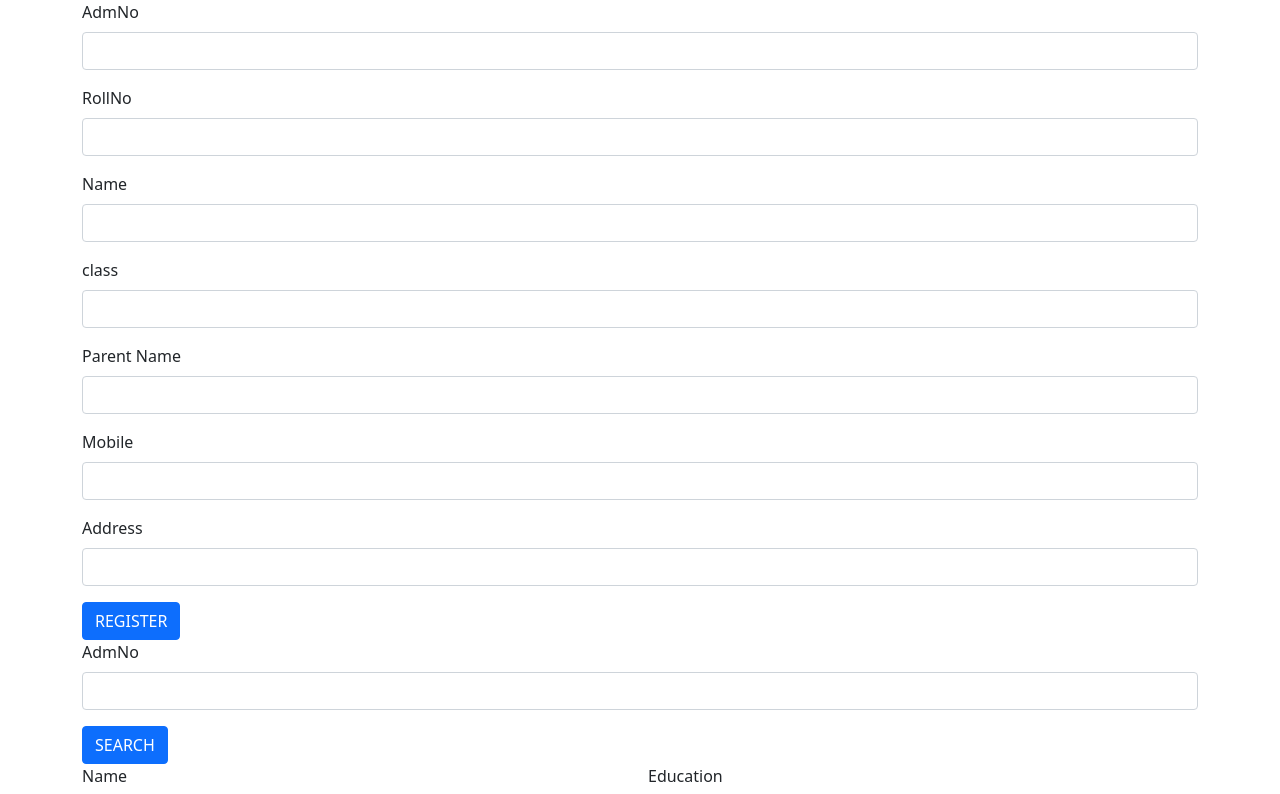
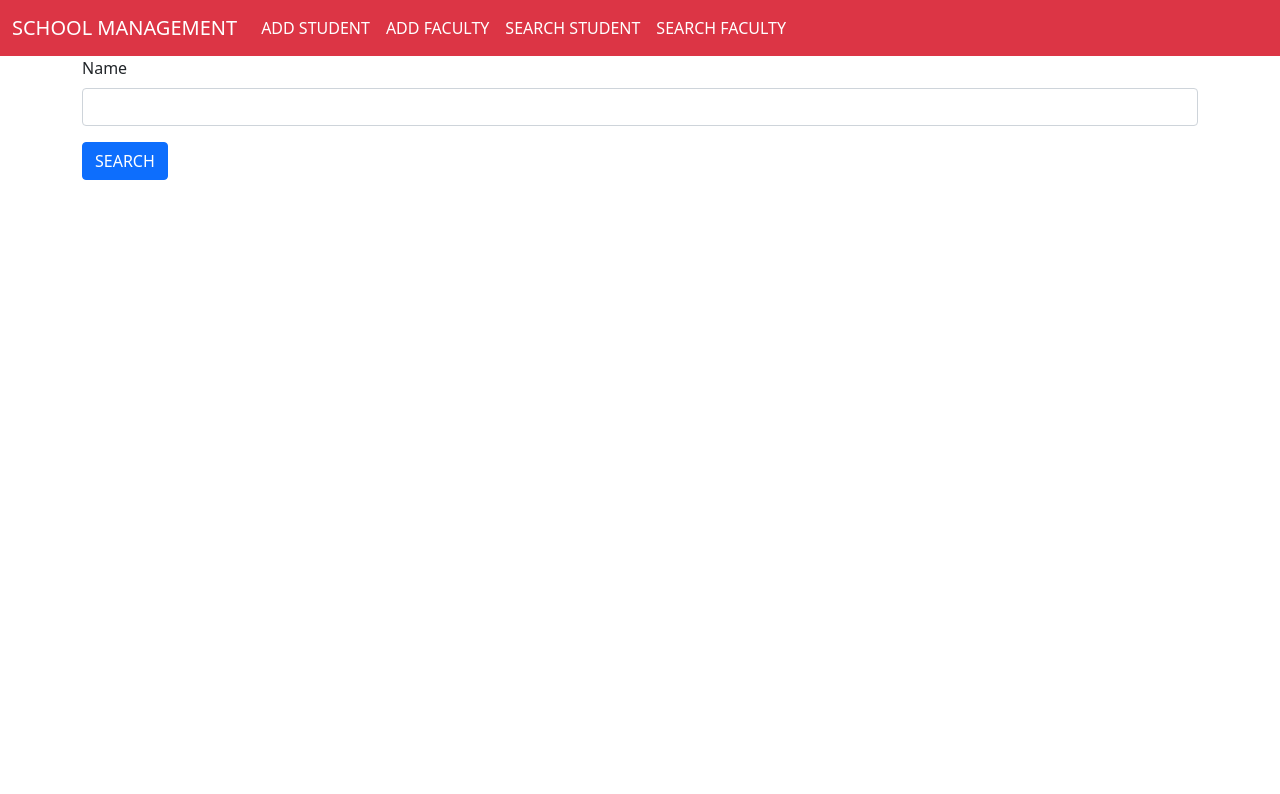
Before and after one commit to anjalireghunath/School_Management_System_ReactApp, a React (Create React App) app: page /sfac in a window 1280 px wide. Shown: the top 794 px of the page. Built offline with nearby package versions, Linux system fonts and the light colour scheme.

Commit message:
add header

```diff
--- a/src/App.js
+++ b/src/App.js
@@ -6,15 +6,20 @@
 import SearchStudent from './components/SearchStudent';
 import AddFaculty from './components/AddFaculty';
 import SearchFaculty from './components/SearchFaculty';
+import { BrowserRouter, Route, Routes } from 'react-router-dom';
 
 function App() {
   return (
    <div>
 
-<AddStudent/>
-<SearchStudent/>
-<AddFaculty/>
-<SearchFaculty/>
+<BrowserRouter>
+<Routes>
+  <Route path='/' exact element={<AddStudent/>}/>
+  <Route path='/addfac' exact element={<AddFaculty/>}/>
+  <Route path='/sstud' exact element={<SearchStudent/>}/>
+  <Route path='/sfac' exact element={<SearchFaculty/>}/>
+</Routes>
+</BrowserRouter>
 
    </div>
   );
--- a/src/components/AddFaculty.js
+++ b/src/components/AddFaculty.js
@@ -1,4 +1,5 @@
 import React, { useState } from 'react'
+import Header from './Header'
 
 const AddFaculty = () => {
     var [name,setName]=useState("")
@@ -13,7 +14,7 @@
     }
   return (
     <div>
-
+<Header/>
 <div className="container">
     <div className="row">
         <div className="col col-12 col-md-12 col-sm-12 col-lg-12 col-xl-12 col-xxl-12">
--- a/src/components/AddStudent.js
+++ b/src/components/AddStudent.js
@@ -1,4 +1,5 @@
 import React, { useState } from 'react'
+import Header from './Header'
 
 const AddStudent = () => {
     var [admno,setAdmno]=useState("")
@@ -14,7 +15,7 @@
     }
   return (
     <div>
-
+<Header/>
 <div className="container">
     <div className="row">
         <div className="col col-12 col-md-12 col-sm-12 col-lg-12 col-xl-12 col-xxl-12">
--- /dev/null
+++ b/src/components/Header.js
@@ -0,0 +1,37 @@
+import React from 'react'
+import { Link } from 'react-router-dom'
+
+const Header = () => {
+  return (
+    <div>
+
+<nav className="navbar navbar-expand-lg navbar-dark bg-danger">
+  <div className="container-fluid">
+      <Link className="navbar-brand" to='/'>SCHOOL MANAGEMENT</Link>
+    <button className="navbar-toggler" type="button" data-bs-toggle="collapse" data-bs-target="#navbarNav" aria-controls="navbarNav" aria-expanded="false" aria-label="Toggle navigation">
+      <span className="navbar-toggler-icon"></span>
+    </button>
+    <div className="collapse navbar-collapse" id="navbarNav">
+      <ul className="navbar-nav">
+        <li className="nav-item">
+            <Link className="nav-link active" to="/">ADD STUDENT</Link>
+        </li>
+        <li className="nav-item">
+            <Link className="nav-link active" to="/addfac">ADD FACULTY</Link>
+        </li>
+        <li className="nav-item">
+            <Link className="nav-link active" to="/sstud">SEARCH STUDENT</Link>
+        </li>
+        <li className="nav-item">
+            <Link className="nav-link active" to="/sfac">SEARCH FACULTY</Link>
+        </li>
+      </ul>
+    </div>
+  </div>
+</nav>
+
+    </div>
+  )
+}
+
+export default Header
--- a/src/components/SearchFaculty.js
+++ b/src/components/SearchFaculty.js
@@ -1,4 +1,5 @@
 import React, { useState } from 'react'
+import Header from './Header'
 
 const SearchFaculty = () => {
     var [name,setName]=useState("")
@@ -8,7 +9,7 @@
     }
   return (
     <div>
-
+<Header/>
 <div className="container">
     <div className="row">
         <div className="col col-12 col-md-12 col-sm-12 col-lg-12 col-xl-12 col-xxl-12">
--- a/src/components/SearchStudent.js
+++ b/src/components/SearchStudent.js
@@ -1,4 +1,5 @@
 import React, { useState } from 'react'
+import Header from './Header'
 
 const SearchStudent = () => {
     var [admno,setAdmno]=useState("")
@@ -8,7 +9,7 @@
     }
   return (
     <div>
-
+<Header/>
 <div className="container">
     <div className="row">
         <div className="col col-12 col-md-12 col-sm-12 col-lg-12 col-xl-12 col-xxl-12">
```
